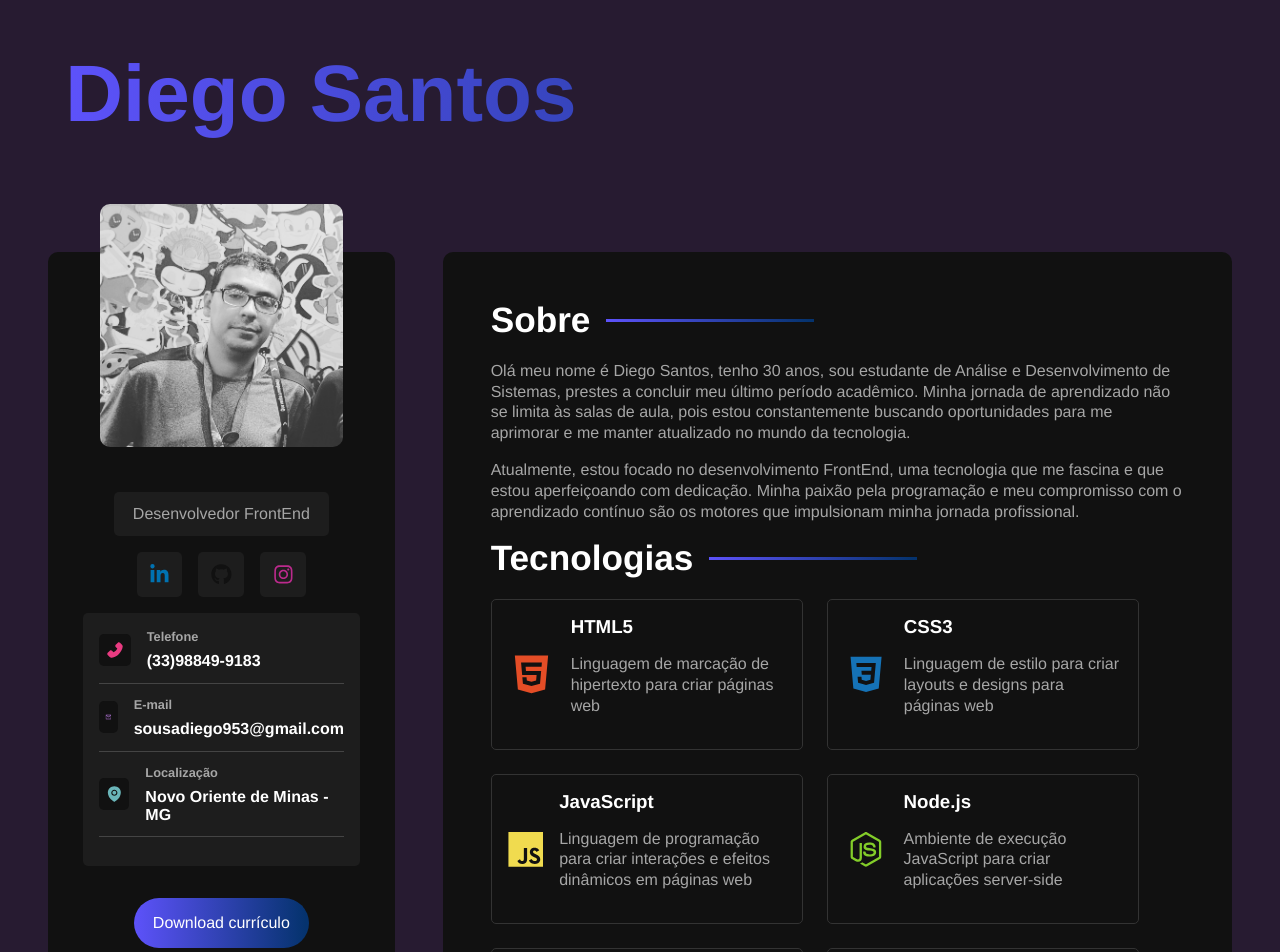
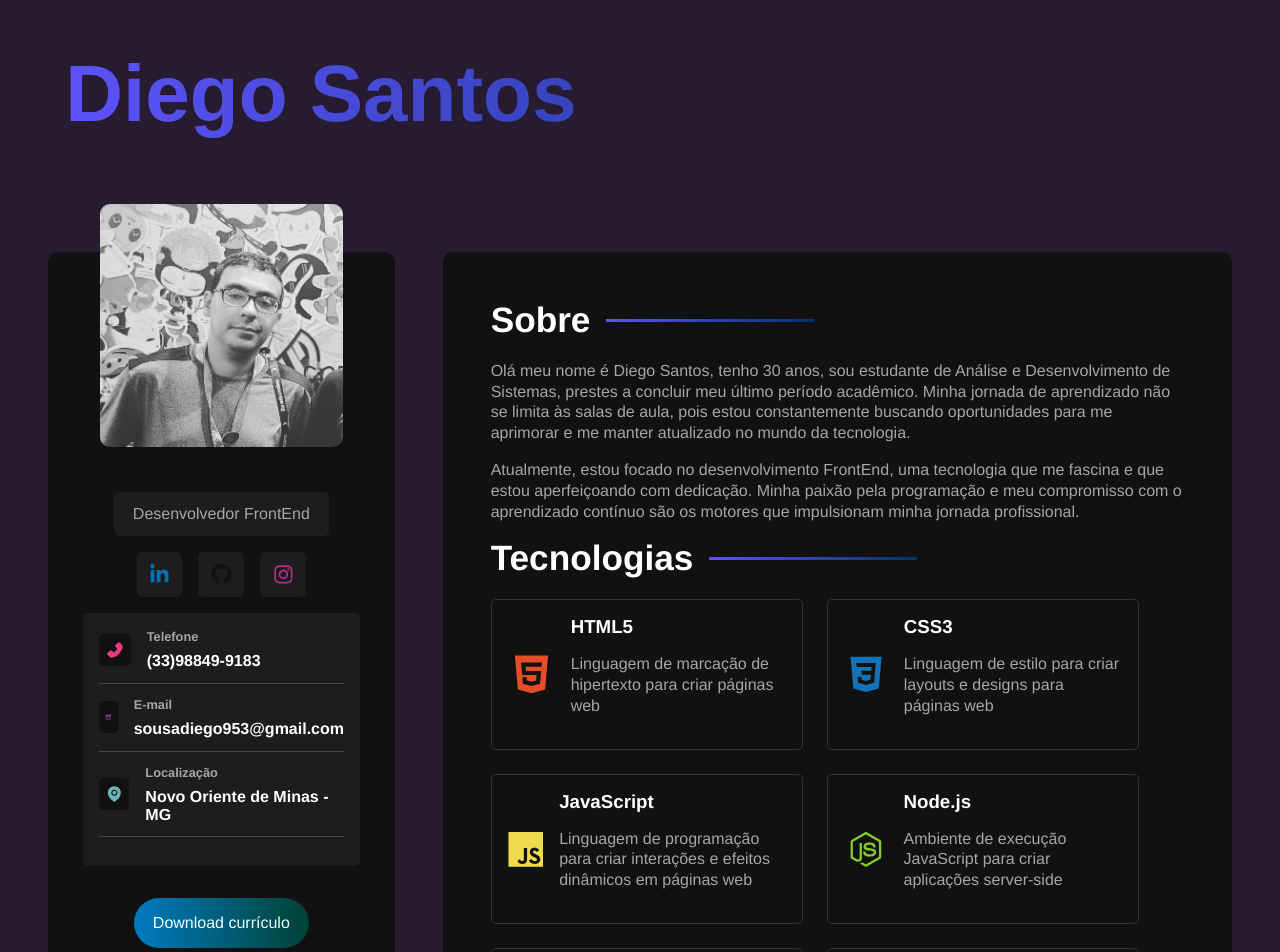
Before and after one commit to Diegodevops26/portfolio, a React (Vite) app: page / in a window 1280 px wide. Shown: the top 952 px of the page. Built offline with nearby package versions, Linux system fonts and the light colour scheme.

Commit message:
Update mixins.sass

```diff
--- a/src/styles/mixins.sass
+++ b/src/styles/mixins.sass
@@ -11,6 +11,13 @@
     background: variables.$gradient
     text-decoration: none
     border-radius: 3rem
+    animation: coresDancantes 2s linear infinite
+    @keyframes coresDancantes
+        0%
+            filter: hue-rotate(0deg)
+
+        100%
+            filter: hue-rotate(360deg)
 
 @mixin gradient-border
     content: ""
```
